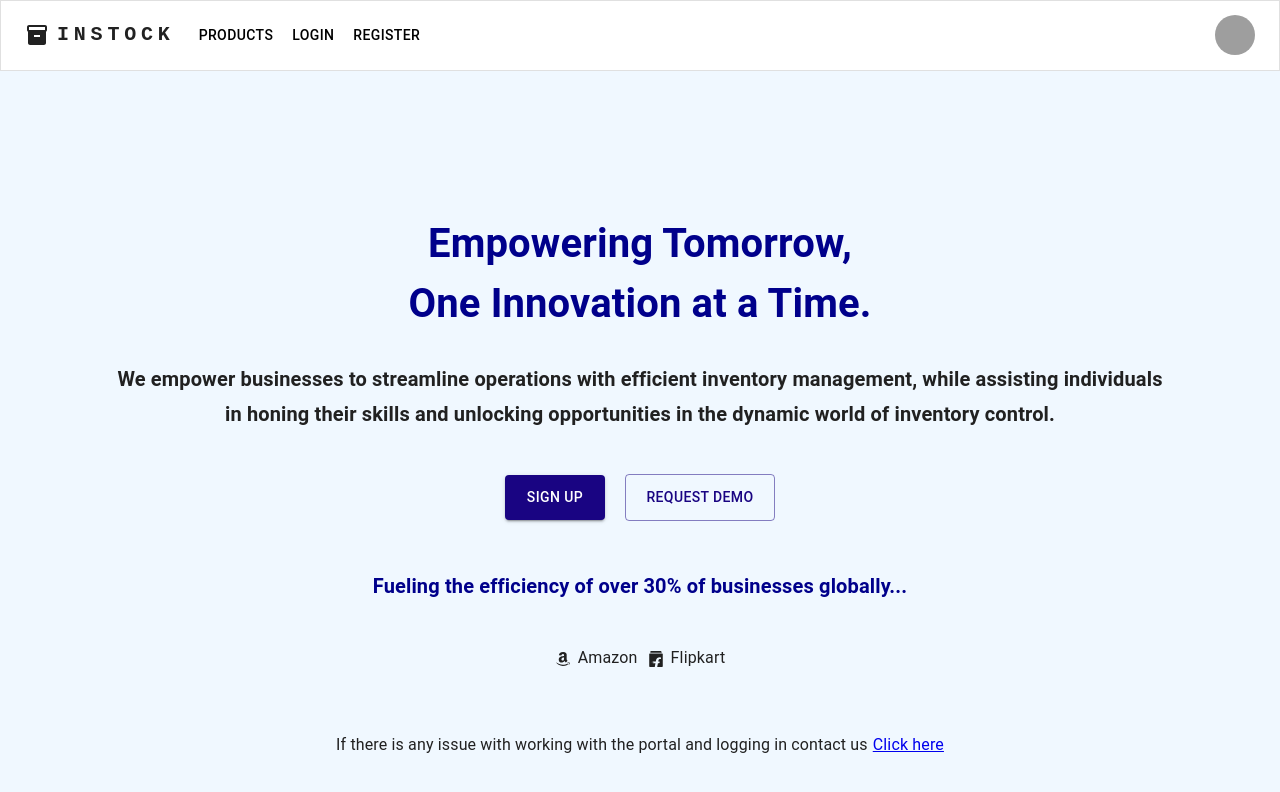
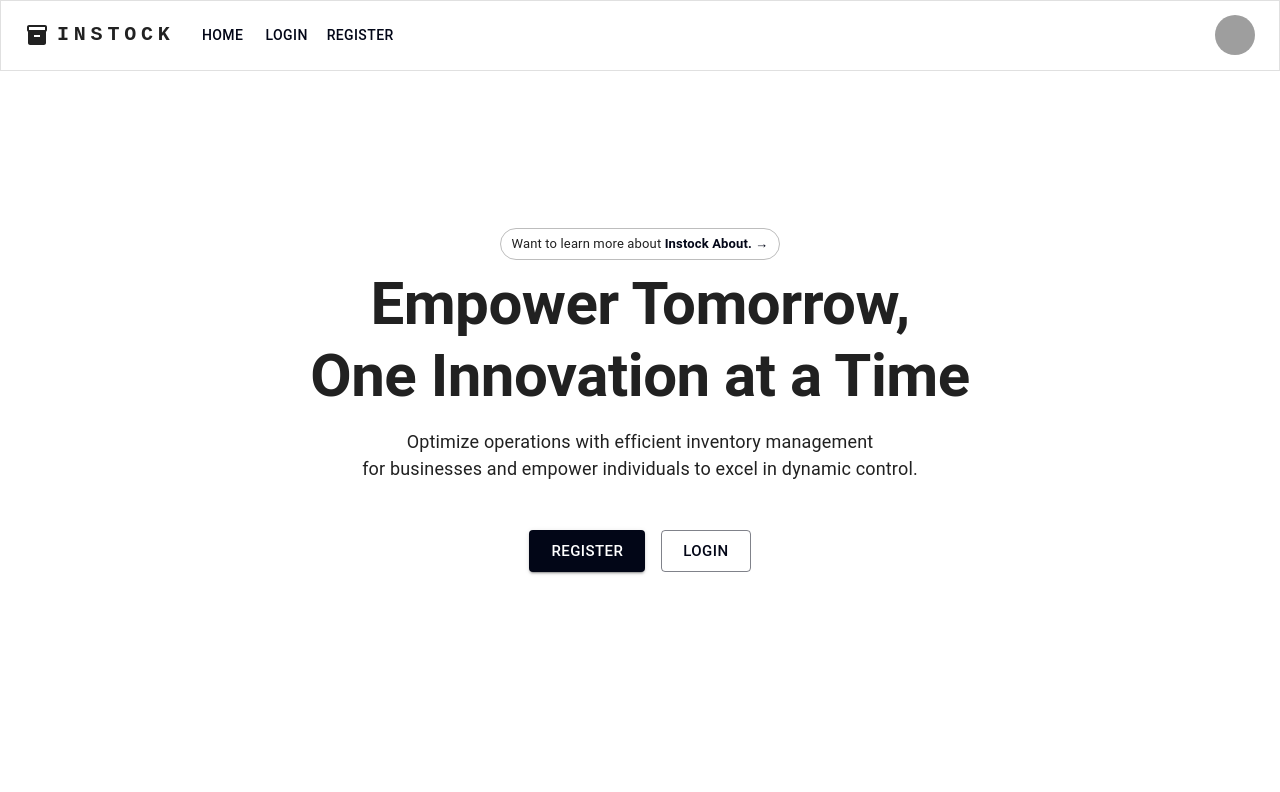
Before and after one commit to Blank-09/instock-web, a React (Vite) app: page / in a window 1280 px wide. Shown: the top 792 px of the page. Built offline with nearby package versions, Linux system fonts and the light colour scheme; grey boxes are pictures that could not be loaded.

Commit message:
ui improved

```diff
--- /dev/null
+++ b/src/components/Hero.jsx
@@ -0,0 +1,78 @@
+import { Link as RouterLink } from 'react-router-dom'
+import { Box, Button, Chip, Link, Typography } from '@mui/material'
+import React from 'react'
+
+const Hero = () => {
+  return (
+    <Box
+      sx={{
+        display: 'flex',
+        minHeight: '100vh',
+        width: '100%',
+        flexDirection: 'column',
+        alignItems: 'center',
+        justifyContent: 'center',
+      }}
+    >
+      <Box
+        sx={{
+          display: 'flex',
+          flexDirection: 'column',
+          alignItems: 'center',
+          justifyContent: 'center',
+          textAlign: 'center',
+        }}
+      >
+        <Chip
+          sx={{ mb: 1 }}
+          label={
+            <span>
+              Want to learn more about{' '}
+              <Link
+                sx={{ fontWeight: 600, textDecoration: 'none' }}
+                component={RouterLink}
+                to="/about"
+              >
+                Instock About. →
+              </Link>
+            </span>
+          }
+          variant="outlined"
+        />
+
+        <Typography variant="h2" fontWeight="bold" sx={{ mb: 2 }}>
+          Empower Tomorrow, <br />
+          One Innovation at a Time
+        </Typography>
+
+        <Typography variant="body1" fontSize="18px" maxWidth="sm">
+          Optimize operations with efficient inventory management
+          <br />
+          for businesses and empower individuals to excel in dynamic control.
+        </Typography>
+
+        <Box sx={{ mt: 6 }}>
+          <Button
+            variant="contained"
+            component={RouterLink}
+            to="/register"
+            size="large"
+            sx={{ mr: 2 }}
+          >
+            Register
+          </Button>
+          <Button
+            component={RouterLink}
+            to="/login"
+            variant="outlined"
+            size="large"
+          >
+            Login
+          </Button>
+        </Box>
+      </Box>
+    </Box>
+  )
+}
+
+export default Hero
--- a/src/components/InfoCard.jsx
+++ b/src/components/InfoCard.jsx
@@ -1,12 +1,10 @@
 import React from 'react'
 import { Card, Box, CardContent, Typography } from '@mui/material'
 
-const InfoCard = ({ card }) => {
-  const { icon, title, subTitle, mx, my } = card
-
+const InfoCard = ({ icon, title, subTitle }) => {
   return (
     <div>
-      <Card elevation={6} sx={{ mx, my, borderRadius: 2 }}>
+      <Card variant="outlined" sx={{ borderRadius: 2 }}>
         <Box sx={{ display: 'flex', alignItems: 'center' }} pl={1}>
           <Box
             p={1}
@@ -14,8 +12,8 @@ const InfoCard = ({ card }) => {
             sx={{
               display: 'flex',
               bgcolor: 'primary.main',
+              alignItems: 'center',
               borderRadius: 2,
-              alignItems: 'center',
             }}
           >
             {icon}
@@ -28,7 +26,7 @@ const InfoCard = ({ card }) => {
               justifyContent: 'center',
             }}
           >
-            <Typography variant="h6" color="text.secondary" component="div">
+            <Typography variant="h6" color="text.primary" component="div">
               {title}
             </Typography>
             <Typography
--- a/src/components/Navbar.jsx
+++ b/src/components/Navbar.jsx
@@ -12,10 +12,23 @@ import Button from '@mui/material/Button'
 import Tooltip from '@mui/material/Tooltip'
 import MenuItem from '@mui/material/MenuItem'
 import InventoryIcon from '@mui/icons-material/Inventory'
+
 import { Link } from 'react-router-dom'
 
-const pages = ['Products', 'Login', 'Register']
-const settings = ['Profile', 'Account', 'Dashboard', 'Logout']
+/* prettier-ignore */
+const pages = [
+  { path: '/',          name: 'Home'      },
+  { path: '/login',     name: 'Login'     },
+  { path: '/register',  name: 'Register'  },
+]
+
+/* prettier-ignore */
+const settings = [
+  { path: '/profile',   name: 'Profile'   },
+  { path: '/account',   name: 'Account'   },
+  { path: '/dashboard', name: 'Dashboard' },
+  { path: '/logout',    name: 'Logout'    },
+]
 
 function Navbar() {
   const [anchorElNav, setAnchorElNav] = React.useState(null)
@@ -37,7 +50,13 @@ function Navbar() {
   }
 
   return (
-    <AppBar position="static" color="transparent" variant="outlined">
+    <AppBar
+      position="absolute"
+      color="default"
+      sx={{ background: 'white' }}
+      variant="outlined"
+      elevation={0}
+    >
       <Container maxWidth="xl">
         <Toolbar disableGutters>
           <InventoryIcon sx={{ display: { xs: 'none', md: 'flex' }, mr: 1 }} />
@@ -73,24 +92,16 @@ function Navbar() {
             <Menu
               id="menu-appbar"
               anchorEl={anchorElNav}
-              anchorOrigin={{
-                vertical: 'bottom',
-                horizontal: 'left',
-              }}
-              keepMounted
-              transformOrigin={{
-                vertical: 'top',
-                horizontal: 'left',
-              }}
               open={Boolean(anchorElNav)}
               onClose={handleCloseNavMenu}
-              sx={{
-                display: { xs: 'block', md: 'none' },
-              }}
+              anchorOrigin={{ vertical: 'bottom', horizontal: 'left' }}
+              transformOrigin={{ vertical: 'top', horizontal: 'left' }}
+              sx={{ display: { xs: 'block', md: 'none' } }}
+              keepMounted
             >
               {pages.map((page) => (
-                <MenuItem key={page} onClick={handleCloseNavMenu}>
-                  <Typography textAlign="center">{page}</Typography>
+                <MenuItem key={page.path} onClick={handleCloseNavMenu}>
+                  <Typography textAlign="center">{page.name}</Typography>
                 </MenuItem>
               ))}
             </Menu>
@@ -117,16 +128,13 @@ function Navbar() {
           <Box sx={{ flexGrow: 1, display: { xs: 'none', md: 'flex' } }}>
             {pages.map((page) => (
               <Button
-                key={page}
+                key={page.path}
+                to={page.path}
+                component={Link}
                 onClick={handleCloseNavMenu}
-                sx={{ my: 2, color: '#000', display: 'block' }}
+                sx={{ my: 2 }}
               >
-                <Link
-                  style={{ color: 'inherit', textDecoration: 'none' }}
-                  to={`/${page.toLocaleLowerCase()}`}
-                >
-                  {page}
-                </Link>
+                {page.name}
               </Button>
             ))}
           </Box>
@@ -141,25 +149,24 @@ function Navbar() {
               </IconButton>
             </Tooltip>
             <Menu
-              sx={{ mt: '45px' }}
               id="menu-appbar"
               anchorEl={anchorElUser}
-              anchorOrigin={{
-                vertical: 'top',
-                horizontal: 'right',
-              }}
-              keepMounted
-              transformOrigin={{
-                vertical: 'top',
-                horizontal: 'right',
-              }}
               open={Boolean(anchorElUser)}
               onClose={handleCloseUserMenu}
-              color="inherit"
+              anchorOrigin={{ vertical: 'top', horizontal: 'right' }}
+              transformOrigin={{ vertical: 'top', horizontal: 'right' }}
+              sx={{ mt: '45px', color: 'inherit' }}
+              keepMounted
             >
               {settings.map((setting) => (
-                <MenuItem key={setting} onClick={handleCloseUserMenu}>
-                  <Typography textAlign="center">{setting}</Typography>
+                <MenuItem
+                  component={Link}
+                  to={setting.path}
+                  key={setting.path}
+                  onClick={handleCloseUserMenu}
+                  sx={{ textAlign: 'center' }}
+                >
+                  {setting.name}
                 </MenuItem>
               ))}
             </Menu>
--- a/src/components/TotalSales.jsx
+++ b/src/components/TotalSales.jsx
@@ -76,10 +76,9 @@ export default function TotalSales() {
     },
   ]
   return (
-    <Paper elevation={10} style={{ marginLeft: '50px', borderRadius: '10px' }}>
+    <Paper variant="outlined" sx={{ borderRadius: '10px', mb: 3 }}>
       <Box
         sx={{
-          margin: 3,
           bgcolor: 'white',
           borderRadius: 2,
           padding: 4,
--- a/src/main.jsx
+++ b/src/main.jsx
@@ -6,6 +6,8 @@ import CssBaseline from '@mui/material/CssBaseline'
 
 import { ThemeProvider } from '@mui/material/styles'
 import { createBrowserRouter, RouterProvider } from 'react-router-dom'
+import { Outlet } from 'react-router-dom'
+import { Box, Grid, List, ListItem, Typography } from '@mui/material'
 
 import theme from './theme'
 
@@ -13,8 +15,10 @@ import Register from './pages/Register'
 import Home from './pages/Home'
 import Login from './pages/Login'
 import Navbar from './components/Navbar'
-import Welcome from './pages/WelcomePage'
 import Inventory from './pages/Inventory'
+import Hero from './components/Hero'
+import SideBar from './components/SideBar'
+import ClearFix from './utils/ClearFix'
 
 // Router
 const router = createBrowserRouter([
@@ -23,13 +27,74 @@ const router = createBrowserRouter([
     element: (
       <>
         <Navbar />
-        <Welcome />
+        <Outlet />
       </>
     ),
-  },
-  {
-    path: '/home',
-    element: <Home />,
+    children: [
+      {
+        path: '/',
+        element: <Hero />,
+      },
+      {
+        path: '/user',
+        element: (
+          <Box
+            sx={{ display: 'flex', flexDirection: 'column', height: '100vh' }}
+          >
+            <ClearFix style={{ flexShrink: 0 }} />
+            <Grid container sx={{ flex: 1, overflow: 'hidden' }}>
+              <Grid
+                sx={{ display: { xs: 'none', md: 'block' } }}
+                item
+                xs={12}
+                md={4}
+                lg={3}
+                xl={2}
+              >
+                <SideBar />
+              </Grid>
+              <Grid
+                item
+                xs={12}
+                md={8}
+                lg={9}
+                xl={8}
+                sx={{ height: '100%', overflow: 'auto' }}
+              >
+                <Outlet />
+              </Grid>
+              <Grid
+                item
+                sx={{ display: { xs: 'none', xl: 'block' } }}
+                xs={12}
+                xl={2}
+              >
+                <Box sx={{ p: 4 }}>
+                  <Typography>Here sidebar 2 will go here</Typography>
+                  <List>
+                    {Array(10)
+                      .fill()
+                      .map((_, i) => (
+                        <ListItem key={i}>Item {i + 1}</ListItem>
+                      ))}
+                  </List>
+                </Box>
+              </Grid>
+            </Grid>{' '}
+          </Box>
+        ),
+        children: [
+          {
+            path: '/user/',
+            element: <Home />,
+          },
+          {
+            path: '/user/inventory',
+            element: <Inventory />,
+          },
+        ],
+      },
+    ],
   },
   {
     path: '/login',
--- a/src/pages/Login.jsx
+++ b/src/pages/Login.jsx
@@ -24,8 +24,8 @@ function Copyright(props) {
       {'Copyright © '}
       <LinkMUI
         color="inherit"
+        target="_blank"
         href="https://github.com/blank-09/"
-        target="_blank"
       >
         AspireCoders
       </LinkMUI>{' '}
@@ -130,23 +130,20 @@ export default function Login() {
                 </Grid>
               </Grid>
               <Button
+                fullWidth
+                sx={{ mt: 3, mb: 2 }}
                 type="submit"
-                fullWidth
                 variant="contained"
-                sx={{ mt: 3, mb: 2 }}
+                size="large"
               >
-                <Link
-                  style={{ color: 'inherit', textDecoration: 'none' }}
-                  to={`/register`}
-                >
-                  Register
-                </Link>
+                Register
               </Button>
+
               <Grid container justifyContent="flex-end">
                 <Grid item>
-                  <Link to={'/register'}>
-                    <LinkMUI variant="body2">Create an account?</LinkMUI>
-                  </Link>
+                  <LinkMUI component={Link} to={'/register'} variant="body2">
+                    Create an account?
+                  </LinkMUI>
                 </Grid>
               </Grid>
             </Box>
--- a/src/pages/WelcomePage.jsx
+++ b/src/pages/WelcomePage.jsx
@@ -9,7 +9,7 @@ export default function Welcome() {
     <div
       style={{
         display: 'flex',
-        height: '91.6vh',
+        height: '100vh',
         width: '100%',
         background: '#F0F8FF',
         flexDirection: 'column',
@@ -75,35 +75,6 @@ export default function Welcome() {
           Request Demo
         </Button>
       </div>
-      <h2 style={{ color: 'darkblue', fontSize: '20px', marginTop: '50px' }}>
-        Fueling the efficiency of over 30% of businesses globally...
-      </h2>
-      <div style={{ marginTop: '50px', display: 'flex', gap: '10px' }}>
-        <div style={{ display: 'flex', flexDirection: 'row', gap: '7px' }}>
-          <FaAmazon />
-          <p style={{ marginTop: '-5px' }}>Amazon</p>
-        </div>
-        <div style={{ display: 'flex', flexDirection: 'row', gap: '7px' }}>
-          <SiFlipkart />
-          <p style={{ marginTop: '-5px' }}>Flipkart</p>
-        </div>
-      </div>
-      <div
-        style={{
-          marginTop: '60px',
-          display: 'flex',
-          gap: '5px',
-          padding: '3px',
-          paddingRight: '30px',
-          paddingLeft: '30px',
-        }}
-      >
-        <p>
-          If there is any issue with working with the portal and logging in
-          contact us
-        </p>
-        <a href="#">Click here</a>
-      </div>
     </div>
   )
 }
--- a/src/theme.jsx
+++ b/src/theme.jsx
@@ -5,10 +5,10 @@ import { red, grey } from '@mui/material/colors'
 const theme = createTheme({
   palette: {
     primary: {
-      main: '#190482',
+      main: '#020617',
     },
     secondary: {
-      main: '#1976d2',
+      main: '#84cc16',
     },
     tertiary: {
       main: '#fff',
--- /dev/null
+++ b/src/utils/ClearFix.jsx
@@ -0,0 +1,7 @@
+import React from 'react'
+
+const ClearFix = () => {
+  return <div style={{ height: '65px', flexShrink: 0 }}></div>
+}
+
+export default ClearFix
```
Also changed, not shown: src/components/Footer.jsx (added, +62 -0 lines), src/components/SideBar.jsx (+47 -82 lines), src/pages/Home.jsx (+42 -89 lines), 1 other file (tests, documents, lock files or other folders).
